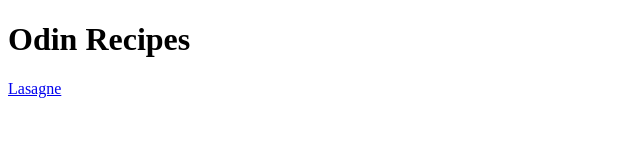
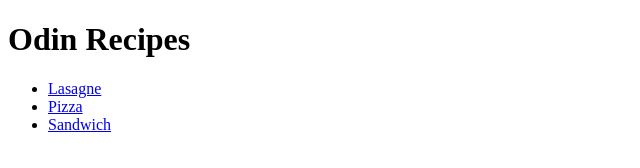
Before and after one commit to hoarus/odin-recipes, a plain HTML site: page index.html in a window 1280 px wide. Shown: the whole page, without its empty margins (0-640 px from the left). Drawn offline with Linux system fonts and the light colour scheme.

Commit message:
Updated index page to link to all recipes

```diff
--- a/index.html
+++ b/index.html
@@ -6,6 +6,11 @@
     </head>
     <body>
         <h1>Odin Recipes</h1>
-        <a href="recipes/lasagna.html">Lasagne</a>
+        <ul>
+            <li><a href="recipes/lasagna.html">Lasagne</a></li>
+            <li><a href="recipes/pizza.html">Pizza</a></li>
+            <li><a href="recipes/sandwich.html">Sandwich</a></li>
+        </ul>
+
     </body>
 </html>
```
